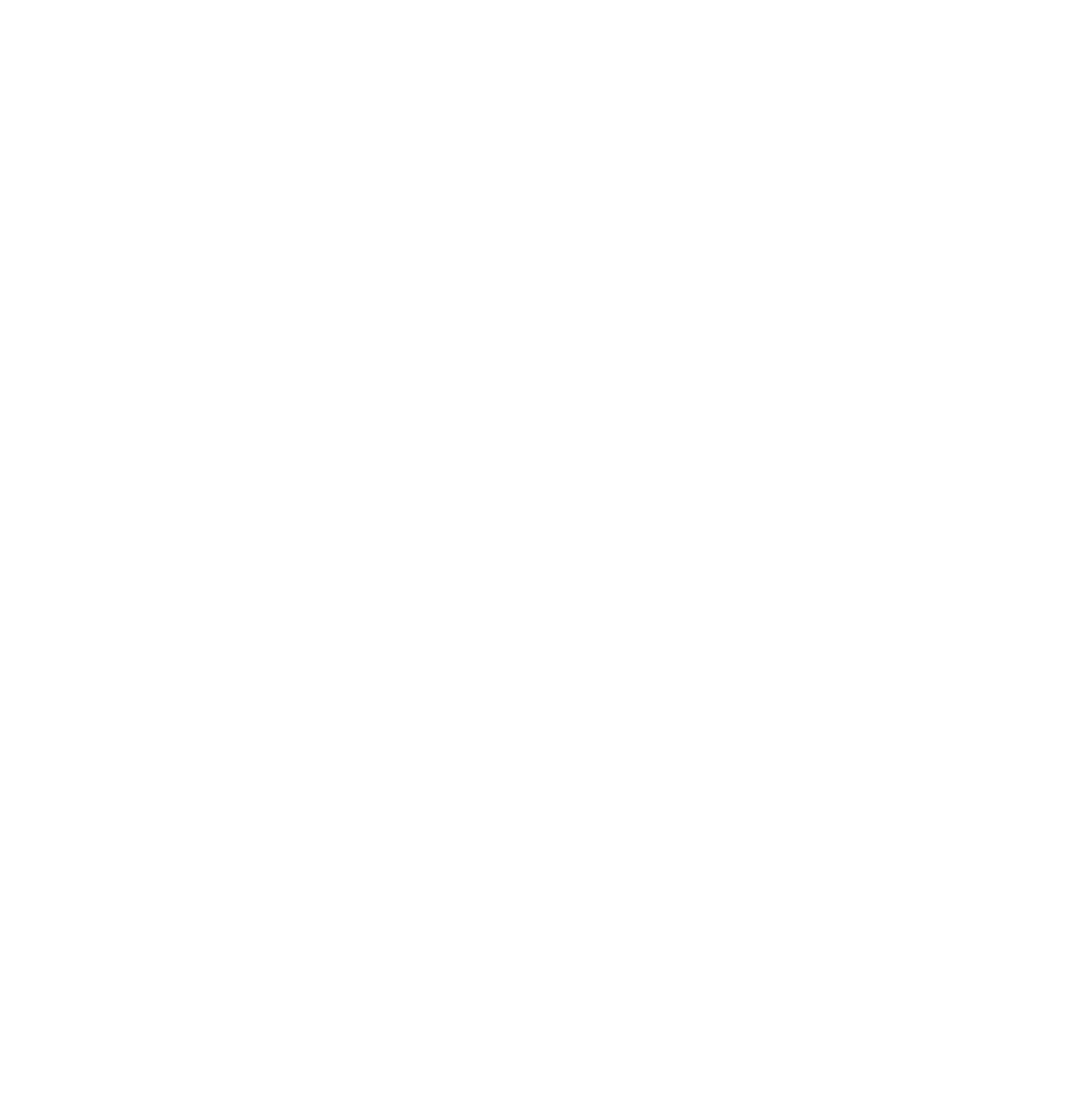
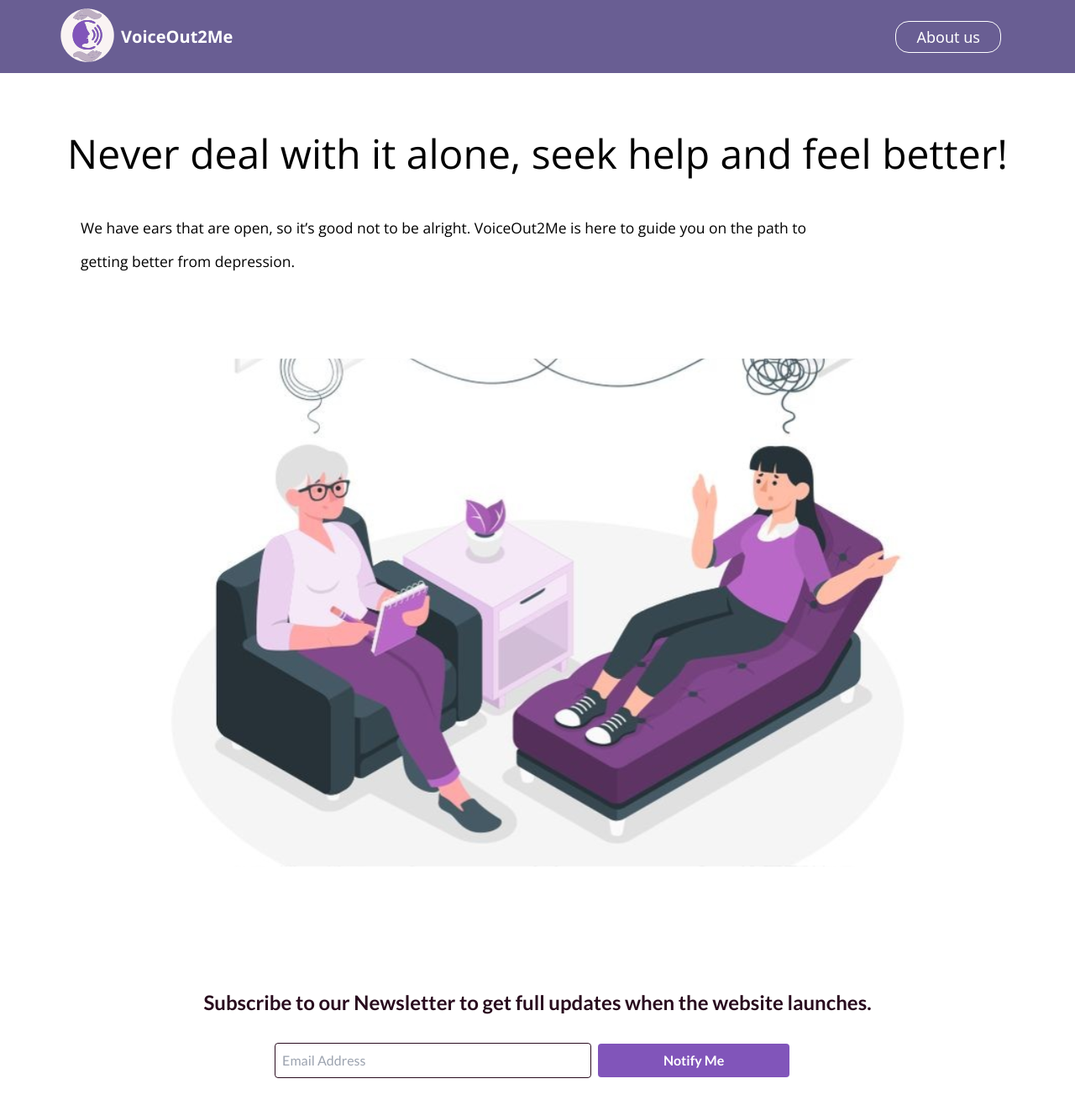
Before and after one commit to ichie-Ozor/voiceOut2Me, a React (Create React App) app: page /sooncomingpage in a window 1280 px wide. Before the commit this address had no page. Shown: the top 1322 px of the page at 84% size. Before the commit the page ends 800 px from the top, so only its background shows below. Built offline with nearby package versions, Linux system fonts and the light colour scheme.

Commit message:
get started page added

```diff
--- a/src/App.jsx
+++ b/src/App.jsx
@@ -1,4 +1,5 @@
 import { Route, Routes } from "react-router";
+import GetStarted from "./pages/GetStarted";
 import Home from "./pages/Home";
 import SoonComingPage from "./pages/SoonComingPage";
 
@@ -6,8 +7,9 @@ const App = () => {
   return (
     <Routes>
       <Route path={"/"}>
-        <Route index element={<SoonComingPage />} />
-        <Route path="home" element={<Home/>}/>
+        <Route index element={<Home/>} />
+        <Route path="sooncomingpage" element={<SoonComingPage/>}/>
+        <Route path="getstarted" element={<GetStarted/>}/>
       </Route>
     </Routes>
   );
--- a/src/component/SubHeading.jsx
+++ b/src/component/SubHeading.jsx
@@ -1,4 +1,5 @@
 import React from "react";
+import { Link } from "react-router-dom";
 import SubHeadHero from "../assets/images/landing page/sub-head-hero-image.svg";
 import SubHeadIMage1 from "../assets/images/landing page/sub-head-image1.svg";
 
@@ -12,14 +13,14 @@ const SubHeading = () => {
           </h1>
           <div></div>
           <p
-            className=" w-[24rem] font-Lato text-[#290C1E] "
+            className=" w-[24rem] font-Lato text-[#290C1E] mb-10"
           >
             We prioritize your mental wellness. Voice out, and lets help you
             move forward in the face of depression.
           </p>
-          <button className="chat-now bg-[#8155BA] text-white py-[17.5px] px-[49.58px] rounded mt-[40px] hover:opacity-60">
+          <Link to={"/getStarted"} className="chat-now bg-[#8155BA] text-white py-[17.5px] px-[49.58px] rounded hover:opacity-60">
             Get Started
-          </button>
+          </Link>
           <img className="mt-[2.563rem]" src={SubHeadIMage1} alt="" />
         </div>
         <div
--- a/src/component/landing page/BookingASession.jsx
+++ b/src/component/landing page/BookingASession.jsx
@@ -35,7 +35,7 @@ const BookingASession = () => {
               In to start your booking session.
             </p>
             <button className=" text-white py-[17.5px] px-[49.58px] rounded mt-[40px] bg-[#8155BA] hover:opacity-60">
-              Book A SESSION
+              BOOK A SESSION
             </button>
           </div>
         </section>
--- a/src/component/landing page/Header.jsx
+++ b/src/component/landing page/Header.jsx
@@ -12,7 +12,7 @@ const Header = () => {
           <div className="flex gap-12 text-[#555455]">
             <NavLink className=""
             >Home</NavLink>
-            <NavLink>About</NavLink>
+            <NavLink to={"sooncomingpage"}>About</NavLink>
             <NavLink>Service</NavLink>
             <NavLink>Contact</NavLink>
             <NavLink>Support</NavLink>
--- /dev/null
+++ b/src/pages/GetStarted.jsx
@@ -0,0 +1,52 @@
+import React from "react";
+import { Link } from "react-router-dom";
+import GetStartedImage1 from "../assets/images/get-started-image1.svg";
+import GetStartedImage2 from "../assets/images/get-started-image2.svg";
+import Logo from "../assets/images/logo.svg";
+
+const GetStarted = () => {
+  return (
+    <>
+      <div className="w-full h-[42rem]  relative">
+        <img
+          className="absolute w-[10rem]"
+          src={GetStartedImage2}
+          alt="get started image 1"
+        />
+
+        <header className="flex justify-between  w-[80%] m-auto h-[5rem] items-center pt-8">
+          <img className="h-[10rem] " src={Logo} alt="logo" />
+          <h1 className=" text-[32px] w-[10.25ren] border-b-2 border-[#696869]">Get Started</h1>
+        </header>
+        <main className="w-full flex flex-col items-center gap-10">
+          <section className="flex flex-col justify-center items-center w-[40%] ">
+            <h1 className="text-[32px] text-[#281C2D] w-[9rem]">Welcome!</h1>
+            <h1 className="text-[64px] text-[#534B75] font-extrabold">VoiceOut2Me</h1>
+            <p className="text-lg text-center">
+              VoiceOut2Me is an online platform developed to improve everyone’s
+              overall mental wellness. Through virtual psychotherapy, we want to
+              nip depression in the bud before it gets out of hand.
+            </p>
+          </section>
+          <section className="flex flex-col w-[60%] gap-2">
+            <div className="flex flex-col items-center justify-center">
+
+            <button className="py-4 w-[80%] text-white bg-[#695E93] rounded-[20px] font-bold text-[32px]">Are you a couselor?</button>
+            <p className="text-2xl text-[#5A3788] font-[600]">or</p>
+            <button className="py-4 w-[80%] text-[32px] text-[#1C1927] font-bold border-[1px] border-[#5A3788] rounded-[20px]">User</button>
+            <Link to={"/"} className="text-[#694976] border-b-2 w-[8.438rem] border-[#694976] py-2 hover:opacity-60 ml-[-60%] mt-10">Back to Homepage</Link>
+            </div>
+          </section>
+        </main>
+
+        <img
+          className="absolute bottom-0 right-0 w-[10rem]"
+          src={GetStartedImage1}
+          alt="get started image 1"
+        />
+      </div>
+    </>
+  );
+};
+
+export default GetStarted;
--- a/src/pages/SoonComingPage.jsx
+++ b/src/pages/SoonComingPage.jsx
@@ -1,12 +1,156 @@
-import React from "react";
-import ComingPage from "../component/comingpage/ComingPage";
-// import Heropage from "../component/Heropage/Heropage";
+import React, { useState } from "react";
+import HeroImage from "../assets/images/comingpage/coming-soon-page-hero.svg";
+import { Link } from "react-router-dom";
+import Logo from "../assets/images/comingpage/logo.svg";
+import AOS from "aos";
+import "aos/dist/aos.css"; // You can also use <link> for styles
+import "../app.css";
+import * as yup from "yup";
+import { useForm } from "react-hook-form";
+import { yupResolver } from "@hookform/resolvers/yup";
+import classNames from "classnames";
+import Hamburger from "../component/Hamburger";
 
+// ..
+AOS.init();
 const SoonComingPage = () => {
+  const schema = yup.object().shape({
+    email_address: yup
+      .string()
+      .email("Email must be a valid email")
+      .required("Email field cannot be empty"),
+  });
+  const {
+    register,
+    formState: { errors },
+    handleSubmit,
+  } = useForm({
+    mode: "onsubmit",
+    criticalMode: "all",
+    revalidateMode: "onchange",
+
+    resolver: yupResolver(schema),
+  });
+  const [email, setEmail] = useState("");
+
+  const onchangeHandler = (e) => {
+    setEmail(e.target.value);
+  };
+
+  const submitHandler = async (e) => {
+    // e.preventDefault();
+    const emialApi =
+    "https://v1.nocodeapi.com/voiceout2me/google_sheets/HuKXRGNHEoAOgyOh?tabId=sheet1"
+
+    try {
+      const response = await fetch(emialApi, {
+        method: "POST",
+        headers: { "Content-Type": "application/json" },
+        body: JSON.stringify([[email, new Date().toLocaleString()]]),
+      });
+      await response.json();
+      alert("Response submitted successfully");
+      setEmail("");
+    } catch (error) {
+      alert(error);
+    }
+  };
+
   return (
     <div>
-      {/* <Heropage /> */}
-      <ComingPage/>
+      <section className="w-screen">
+        <header className=" h-[5.438rem] flex relative items-center justify-center bg-[#695E93] overflow-hidden">
+          <img
+            className=" absolute h-[8rem] sm:h-[9rem] -left-4 sm:left-0 lg:left-2 xl:left-8"
+            src={Logo}
+            alt="logo"
+          />
+          <section className="flex  justify-between items-center w-[85%] ml-4">
+            <h1 className=" text-sm text-white sm:text-xl  font-bold font-OpenSand pl-14 lg:pl-10">
+              VoiceOut2Me
+            </h1>
+            <div className="menu lg:hidden">
+              <Hamburger />
+            </div>
+            <Link to={"/"} className="about-us border-[1px] border-white rounded-2xl px-6 py-1 text-lg text-white hover:border-[2px] hidden lg:flex ">
+              About us
+            </Link>
+          </section>
+        </header>
+
+        <section className=" w-[92%] md:w-[90%] m-auto lg:mt-10 lg:mb-20  py-4 flex flex-col items-center ">
+          <h1 className="mb-6 font-OpenSand font-normal text-2xl text-center md:text-[24.5px] md:text-left   lg:text-center lg:text-4xl xl:text-5xl  mt-4">
+            Never deal with it alone, seek help and feel better!
+          </h1>
+          <p
+            className="font-OpenSand font-normal md:w-[79%] md:text-[13px] md:ml-[4rem]  md:text-left  text-center  lg:text-left lg:text-[17.5px]  lg:leading-[32px]  lg:ml-[2.5rem] w-[85%] m-auto xl:leading-[40px]  xl:mt-5 min-[1366px]:ml-[3.5rem] min-[1366px]:text-[23px] min-[1440px]:text-[24.5px] min-[1440px]:ml-[5.5rem] xl:ml-[2rem]"
+            data-aos="fade-up"
+            data-aos-duration="2000"
+          >
+            We have ears that are open, so it’s good not to be alright.
+            VoiceOut2Me is here to guide you on the path to getting better from
+            depression.
+          </p>
+        </section>
+        <section
+          className="hero-image w-screen h-[15rem] xs:h-[20rem] sm:h-[30rem] lg:h-[40rem] xl:h-[57.938rem] bg-pink-200 mt-[3rem] lg:w-[70%] m-auto"
+          style={{
+            background: `url(${HeroImage})`,
+            backgroundSize: "contain",
+            backgroundRepeat: "no-repeat",
+          }}
+        ></section>
+        <section className=" subscribe-wrapper font-Lato w-[90%] lg:w-[80%] m-auto mt-6 p-4 flex flex-col justify-center items-center gap-8 my-14 max-[320px]:mt-0 lg:-mt-24 xl:-mt-48">
+          <h1 className="subscribe-title text-[#290C1E] font-semibold text-lg text-center lg:text-xl xl:text-2xl">
+            Subscribe to our Newsletter to get full updates when the website
+            launches.
+          </h1>
+          <form
+            className="w-[83%]"
+            action="#"
+            onSubmit={handleSubmit(submitHandler)}
+          >
+            <div
+              className={classNames(
+                "input-btn-wrapper flex flex-col gap-2 w-[100%] sm:flex-row items-center justify-center sm:ml-[20%] md:ml-[12%] relative",
+                { "gap-6": errors?.email_address }
+              )}
+            >
+              <input
+                className={classNames(
+                  "w-[95%] lg:w-[80%] border-[1px] border-[#290C1E] rounded p-2",
+                  { "border-red-600": errors?.email_address }
+                )}
+                type="text"
+                placeholder="Email Address"
+                {...register("email_address")}
+                value={email}
+                onChange={onchangeHandler}
+              />
+              <span className="absolute text-red-600 left-2 top-10 text-sm lg:text-lg p-1 italic font-OpenSand">
+                {" "}
+                {errors?.email_address?.message}
+              </span>
+              <div className="text-white w-[95%]  ">
+                <button
+                  type="submit"
+                  className="text-white bg-[#8155BA] w-[100%] sm:w-[30%] md:w-[50%]  lg:w-[52%] py-2 md:px-1 rounded font-bold font-Lato hover:opacity-70 "
+                >
+                  Notify Me
+                </button>
+              </div>
+            </div>
+          </form>
+          <h1
+            className=" text-xl font-bold sm:text-4xl text-[#290C1E] font-Lato lg:text-[46px] xl:text-[64px] md:mt-4"
+            data-aos="fade-up"
+            data-aos-duration="2000"
+          >
+            We are about to launch!!!
+          </h1>
+          <div></div>
+        </section>
+      </section>
     </div>
   );
 };
```
Also changed, not shown: src/assets/images/get-started-image1.svg (added), src/assets/images/get-started-image2.svg (added).
